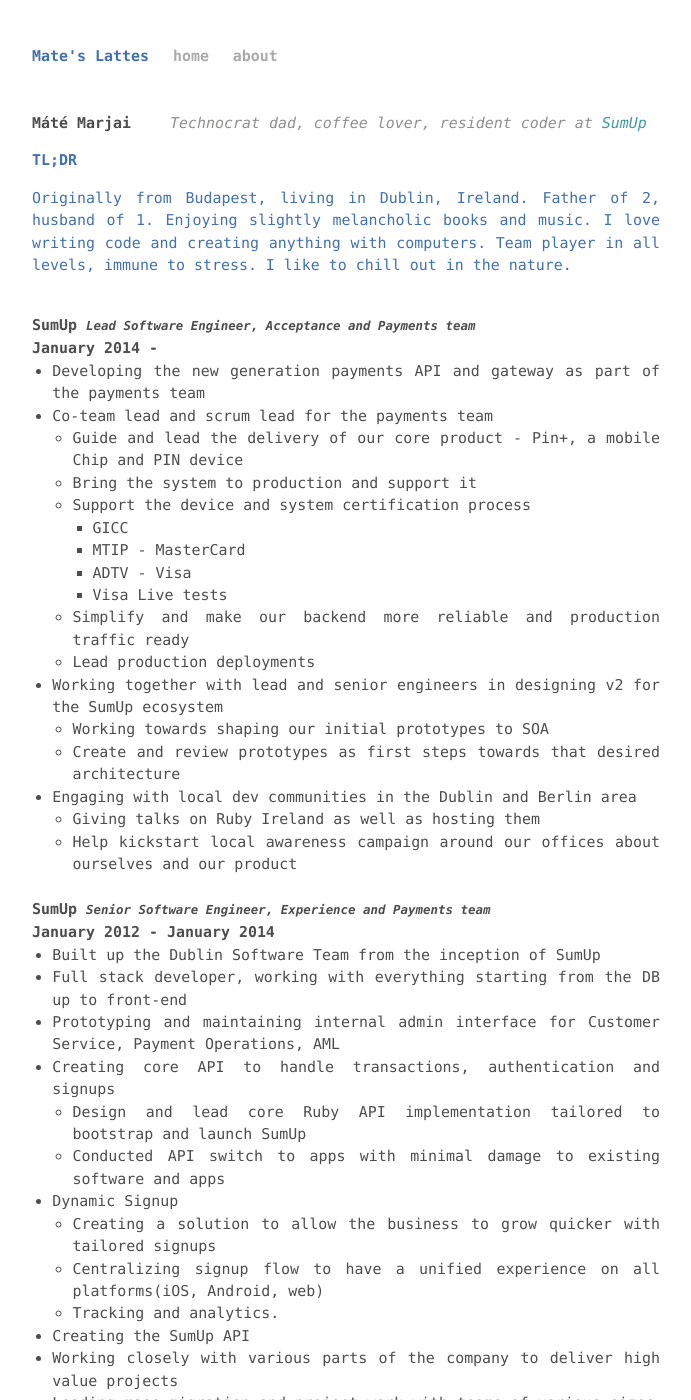
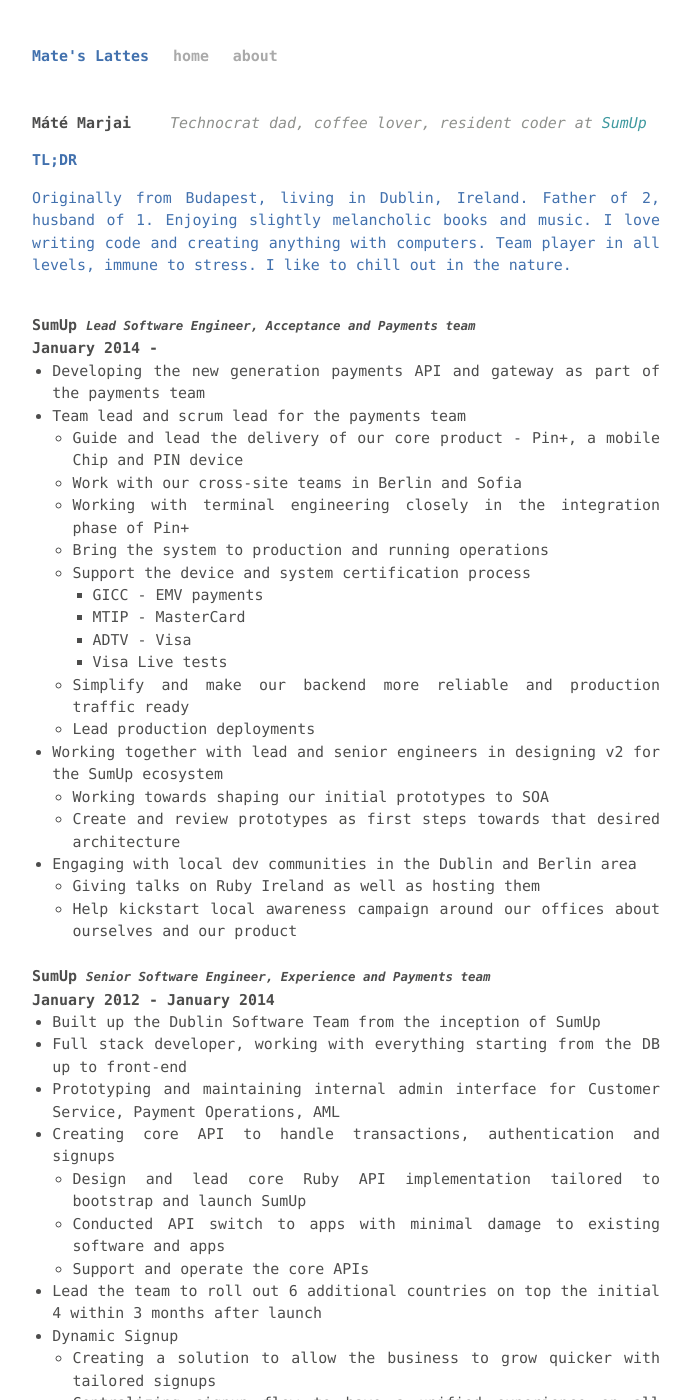
Before and after one commit to marjaimate/marjaimate.github.io, a Jekyll site: the page built from about.html, in a window 1280 px wide and 1400 px high. Shown: the whole window, without its empty margins (294-985 px from the left). Built offline with Jekyll 4.4.1, drawn with Linux system fonts in a browser that asks for light colours; Markdown is read by kramdown in place of the engine named in the settings; some of the changed text lies outside the part shown.

Commit message:
Update CV.

```diff
--- a/about.html
+++ b/about.html
@@ -22,13 +22,15 @@
       <h4>January 2014 -</h4>
       <ul>
         <li>Developing the new generation payments API and gateway as part of the payments team</li>
-        <li>Co-team lead and scrum lead for the payments team
+        <li>Team lead and scrum lead for the payments team
           <ul>
             <li>Guide and lead the delivery of our core product - Pin+, a mobile Chip and PIN device</li>
-            <li>Bring the system to production and support it</li>
+            <li>Work with our cross-site teams in Berlin and Sofia</li>
+            <li>Working with terminal engineering closely in the integration phase of Pin+</li>
+            <li>Bring the system to production and running operations</li>
             <li>Support the device and system certification process
               <ul>
-                <li>GICC</li>
+                <li>GICC - EMV payments</li>
                 <li>MTIP - MasterCard</li>
                 <li>ADTV - Visa</li>
                 <li>Visa Live tests</li>
@@ -62,8 +64,10 @@
           <ul>
             <li>Design and lead core Ruby API implementation tailored to bootstrap and launch SumUp</li>
             <li>Conducted API switch to apps with minimal damage to existing software and apps</li>
+            <li>Support and operate the core APIs</li>
           </ul>
         </li>
+        <li>Lead the team to roll out 6 additional countries on top the initial 4 within 3 months after launch</li>
         <li>Dynamic Signup
           <ul>
             <li>Creating a solution to allow the business to grow quicker with tailored signups</li>
@@ -71,7 +75,11 @@
             <li>Tracking and analytics.</li>
           </ul>
         </li>
-        <li>Creating the SumUp API</li>
+        <li>Creating the SumUp API
+          <ul>
+            <li>App switch API that allows vendors to take payments through SumUp</li>
+          </ul>
+        </li>
         <li>Working closely with various parts of the company to deliver high value projects</li>
         <li>Leading mass migration and project work with teams of various sizes
           <ul>
```
